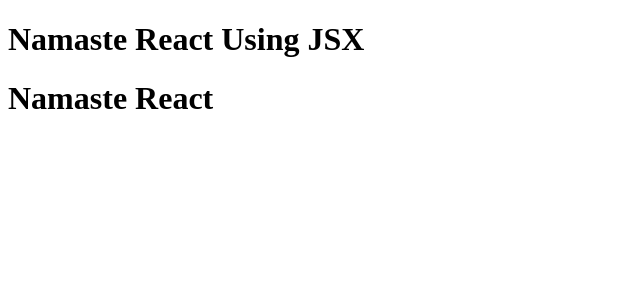
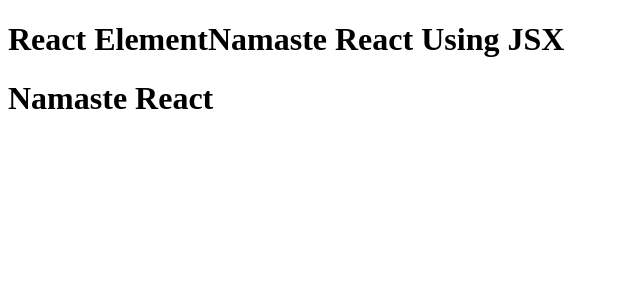
Before and after one commit to koushikbajpayee06/Namaste-React, a React (Vite) app: page / in a window 1280 px wide. Shown: the top 300 px of the page, without its empty margins (0-640 px from the left). Built offline with nearby package versions, Linux system fonts and the light colour scheme.

Commit message:
Third Video End

```diff
--- a/App.js
+++ b/App.js
@@ -1,19 +1,22 @@
 import React from "react";
 import ReactDOM from "react-dom/client"
 
+const elem = <span>React Element</span>
+
 const Title= () => (
     <h1 className="head">
+        {elem}
         Namaste React Using JSX
     </h1>
 )
 
 const HeadingComponent2 = ()=> (
     <div id="container">
-        <Title/>
+        {Title()}
+        {/* <Title/> */}
         <h1 className="heading">Namaste React</h1>
     </div>
 
 );
-
 const root = ReactDOM.createRoot(document.getElementById('root'));
 root.render(<HeadingComponent2/>);
--- a/package.json
+++ b/package.json
@@ -14,7 +14,7 @@
   "author": "Koushik",
   "type": "commonjs",
   "scripts": {
-"clean": "rm -rf dist .parcel-cache",
+  "clean": "rm -rf dist .parcel-cache",
     "start": "npm run clean && parcel index.html --no-cache",
     "build": "npm run clean && parcel build index.html",
     "test": "jest"
```
